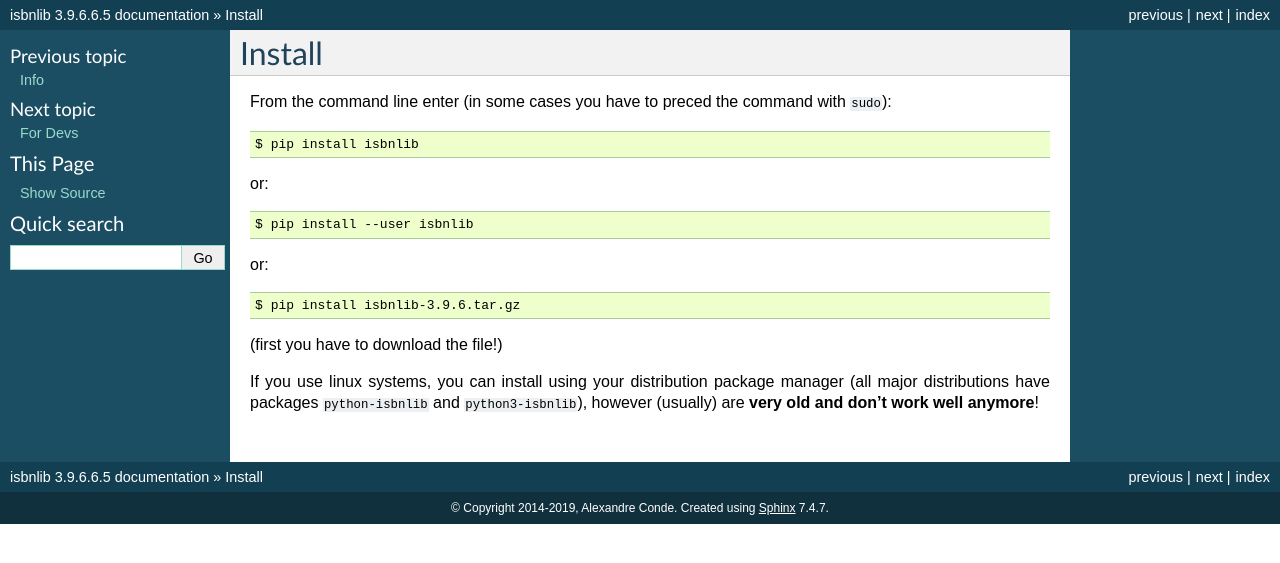
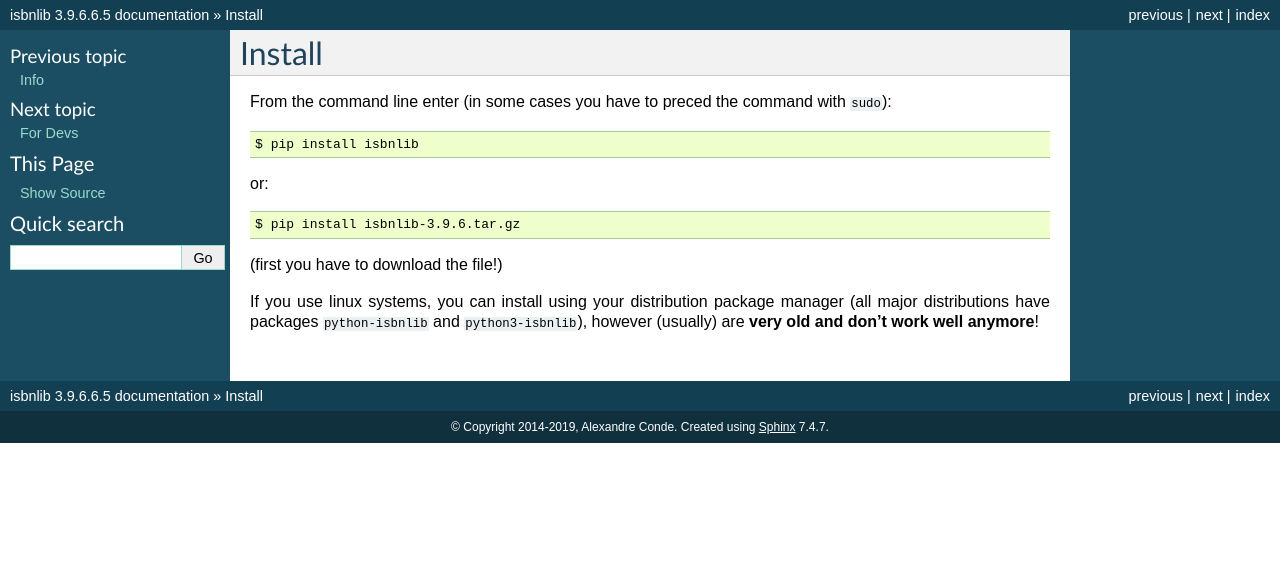
Before and after one commit to xlcnd/isbnlib, a Sphinx documentation site: the page built from docs/install.rst, in a window 1280 px wide. Shown: the top 563 px of the page. Built offline with Sphinx 7.4.7, drawn with Linux system fonts in a browser that asks for light colours.

```diff
--- a/README.rst
+++ b/README.rst
@@ -179,12 +179,6 @@
 .. code-block:: bash
 
     $ pip install isbnlib
-
-or:
-
-.. code-block:: bash
-
-    $ pip install --user isbnlib
 
 
 If you use linux systems, you can install using your distribution package
--- a/docs/install.rst
+++ b/docs/install.rst
@@ -15,12 +15,6 @@
 
 .. code-block:: bash
 
-    $ pip install --user isbnlib
-
-or:
-
-.. code-block:: bash
-
     $ pip install isbnlib-3.9.6.tar.gz
 
 (first you have to download the file!)
```
